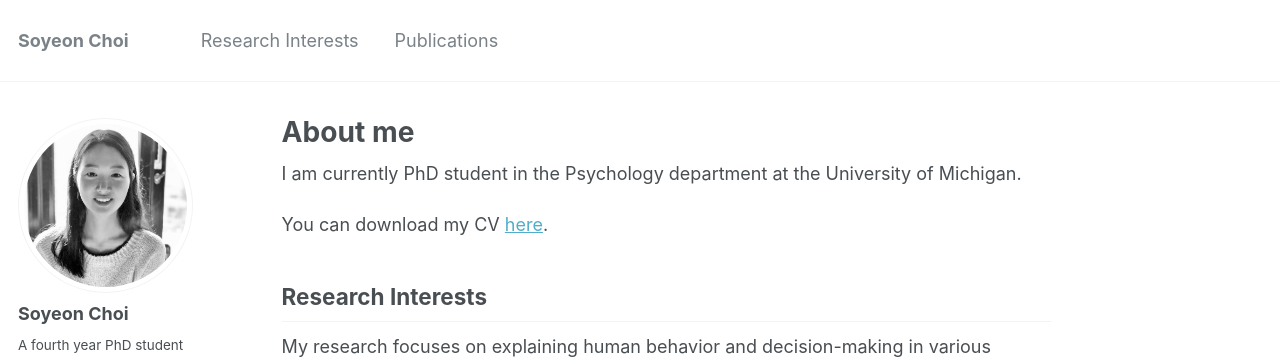
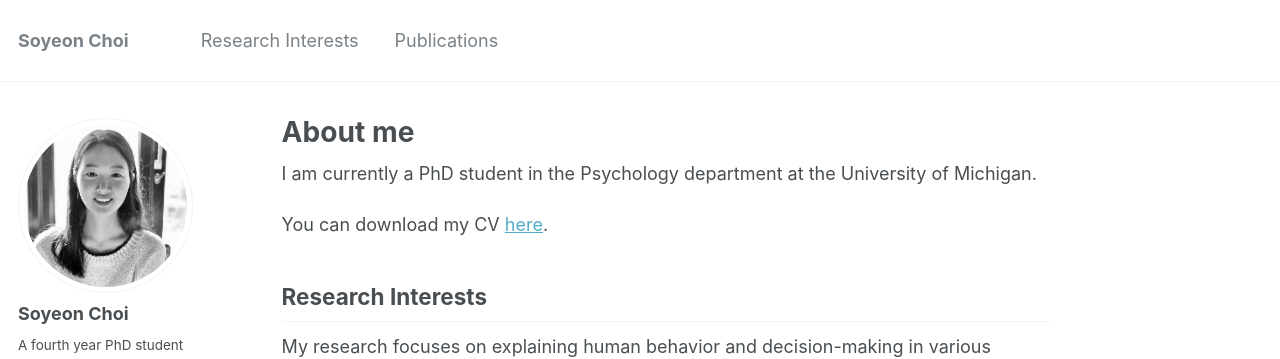
Before and after one commit to choi-soyeon/choi-soyeon.github.io, a Jekyll site: the page built from _pages/about.md, in a window 1280 px wide and 1140 px high. Shown: the top 359 px of the window. Built offline with Jekyll 4.4.1, drawn with Linux system fonts in a browser that asks for light colours.

```diff
--- a/_pages/about.md
+++ b/_pages/about.md
@@ -7,7 +7,7 @@ redirect_from:
   - /about/
   - /about.html
 ---
-I am currently PhD student in the Psychology department at the University of Michigan.
+I am currently a PhD student in the Psychology department at the University of Michigan.
 
 You can download my CV [here](https://choi-soyeon.github.io/files/choi_cv.pdf).
 
```
